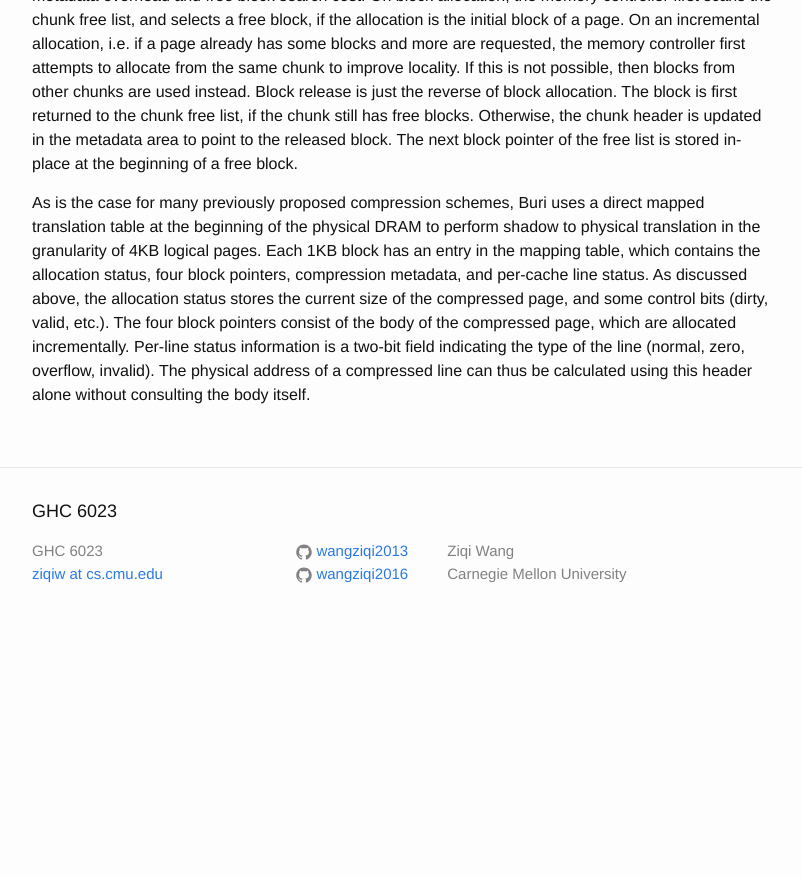
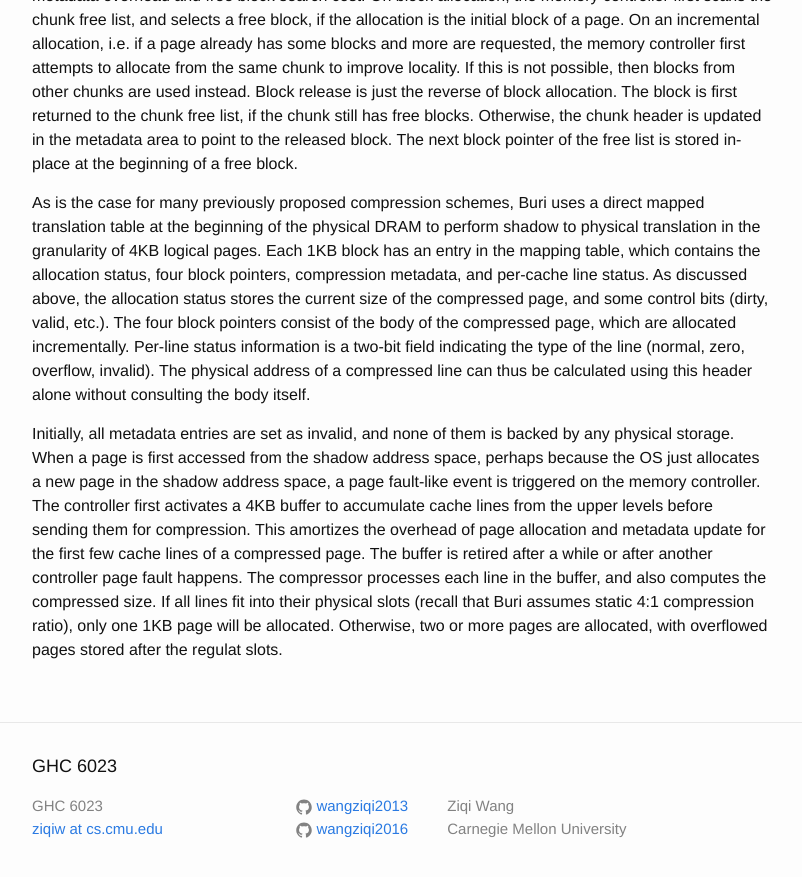
Before and after one commit to wangziqi2013/wangziqi2013.github.io, a Jekyll site: the page built from _posts/2020-07-16-buri.markdown, in a window 1280 px wide and 900 px high, scrolled down 2482 px. Shown: the top 877 px of the window, without its empty margins (238-1040 px from the left). Built offline with Jekyll 4.4.1, drawn with Linux system fonts in a browser that asks for light colours; before the commit the page ends 3127 px from its top, so only the background shows below that.

Commit message:
Adding buffer

```diff
--- a/_posts/2020-07-16-buri.markdown
+++ b/_posts/2020-07-16-buri.markdown
@@ -107,3 +107,13 @@ of the compressed page, and some control bits (dirty, valid, etc.). The four blo
 the compressed page, which are allocated incrementally. Per-line status information is a two-bit field indicating
 the type of the line (normal, zero, overflow, invalid). The physical address of a compressed line can thus be calculated
 using this header alone without consulting the body itself.
+
+Initially, all metadata entries are set as invalid, and none of them is backed by any physical storage.
+When a page is first accessed from the shadow address space, perhaps because the OS just allocates a new page
+in the shadow address space, a page fault-like event is triggered on the memory controller. The controller first
+activates a 4KB buffer to accumulate cache lines from the upper levels before sending them for compression. This
+amortizes the overhead of page allocation and metadata update for the first few cache lines of a compressed page.
+The buffer is retired after a while or after another controller page fault happens. The compressor processes each
+line in the buffer, and also computes the compressed size. If all lines fit into their physical slots (recall that
+Buri assumes static 4:1 compression ratio), only one 1KB page will be allocated. Otherwise, two or more pages
+are allocated, with overflowed pages stored after the regulat slots.
```
